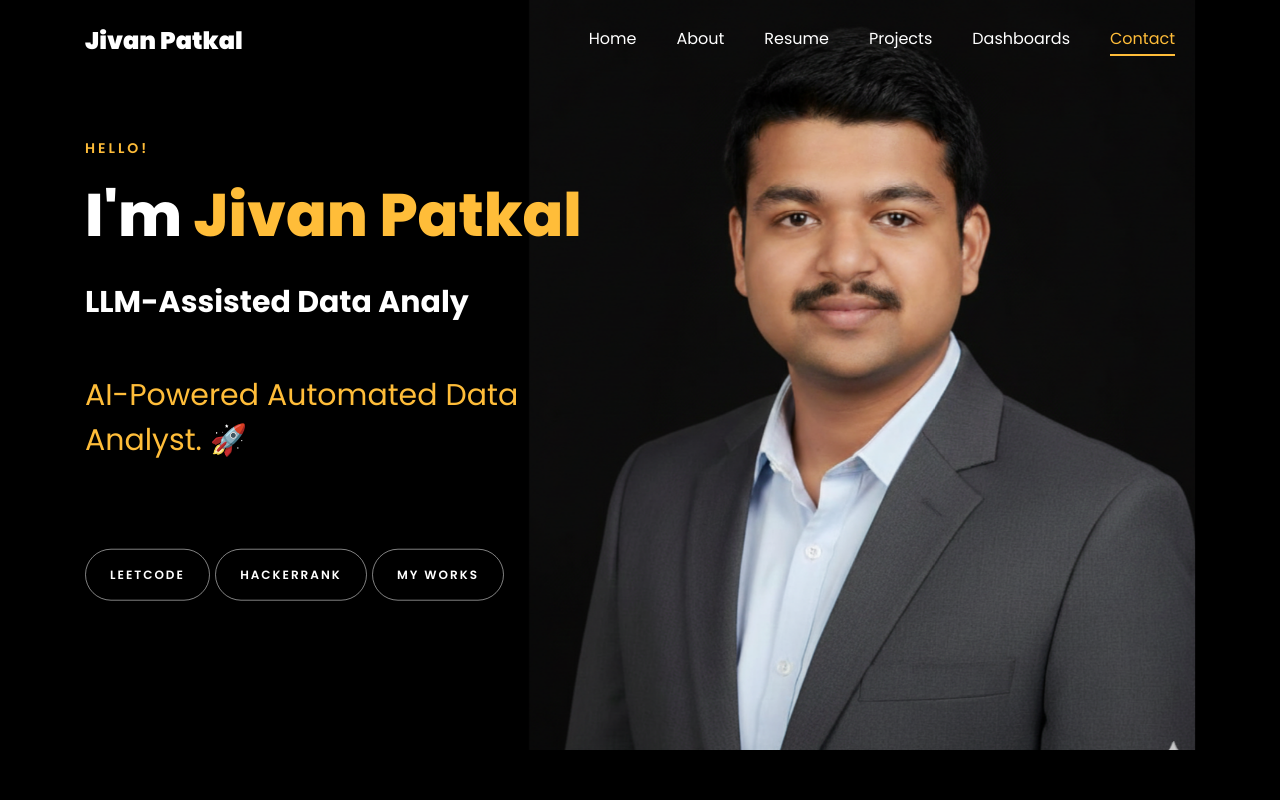
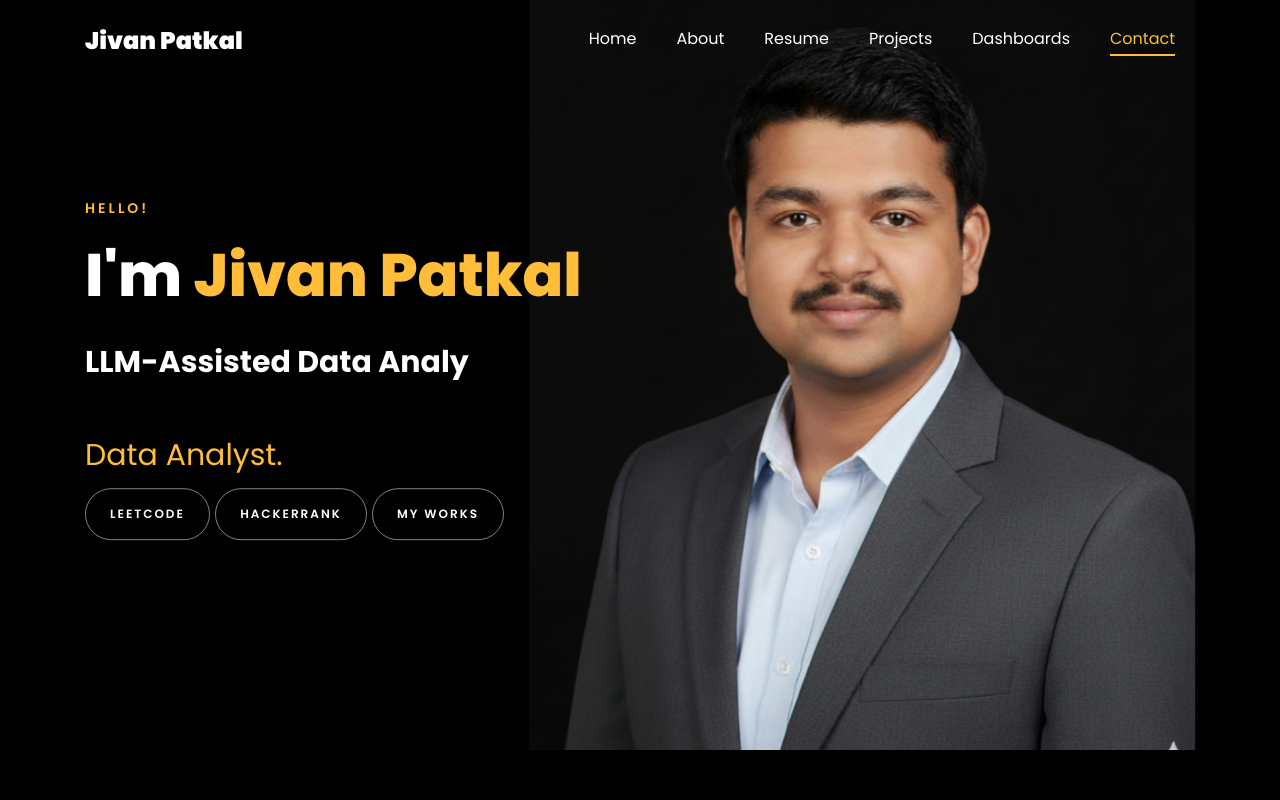
Before and after one commit to Jivanpatkal/portfolio, a website: page index.html in a window 1280 px wide. Shown: the top 800 px of the page. Drawn offline with Linux system fonts and the light colour scheme; files whose address does not match are found by name.

Commit message:
Update hero section in index.html

```diff
--- a/index.html
+++ b/index.html
@@ -233,9 +233,7 @@
 
 						<br>
 						<br>
-			       <h2 class="hero-title">AI-Powered Automated Data Analyst. 🚀</h2>
-                   <p class="hero-subtitle">Transforming Raw Data into Smart Business Decisions</p>
-
+			      <h2 class="hero-title">Data Analyst.</h2>
 
 			            <p> <a href="https://leetcode.com/u/Jivanpatkal/" class="btn btn-white btn-outline-white py-3 px-4">Leetcode</a>
 							<a href="https://www.hackerrank.com/profile/patkaljivan700" class="btn btn-white btn-outline-white py-3 px-4">HackerRank</a>
```
